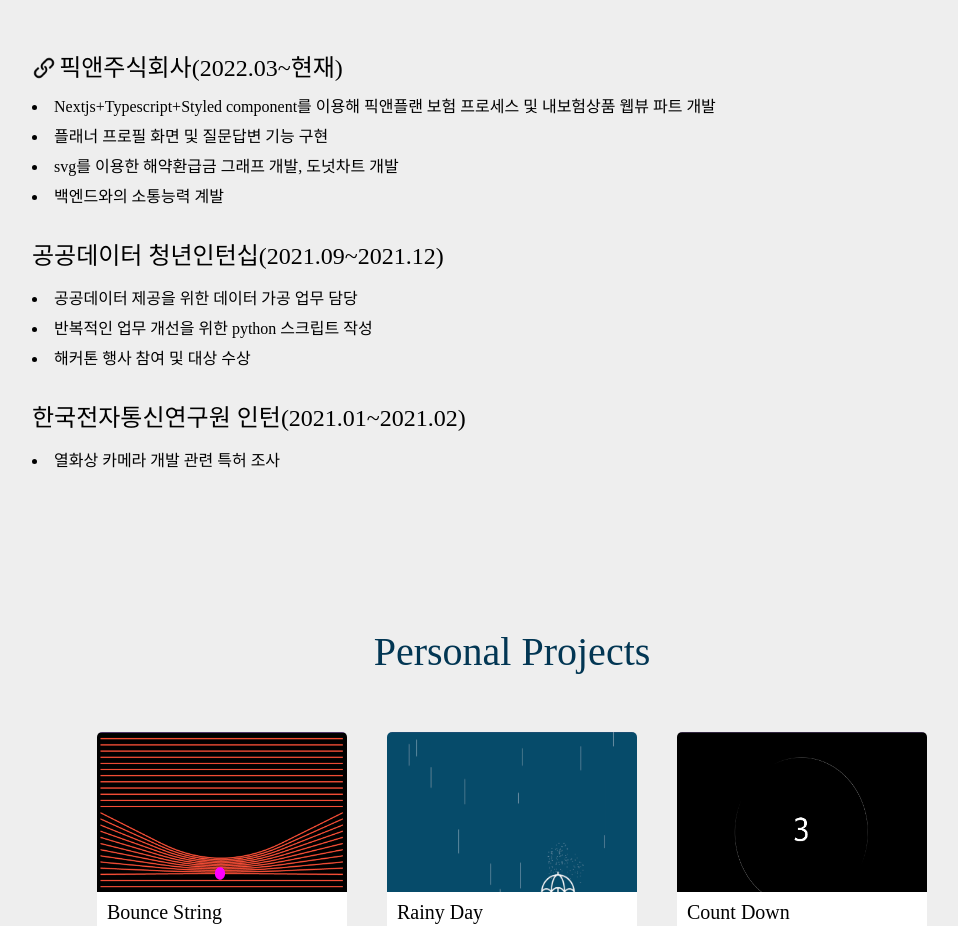
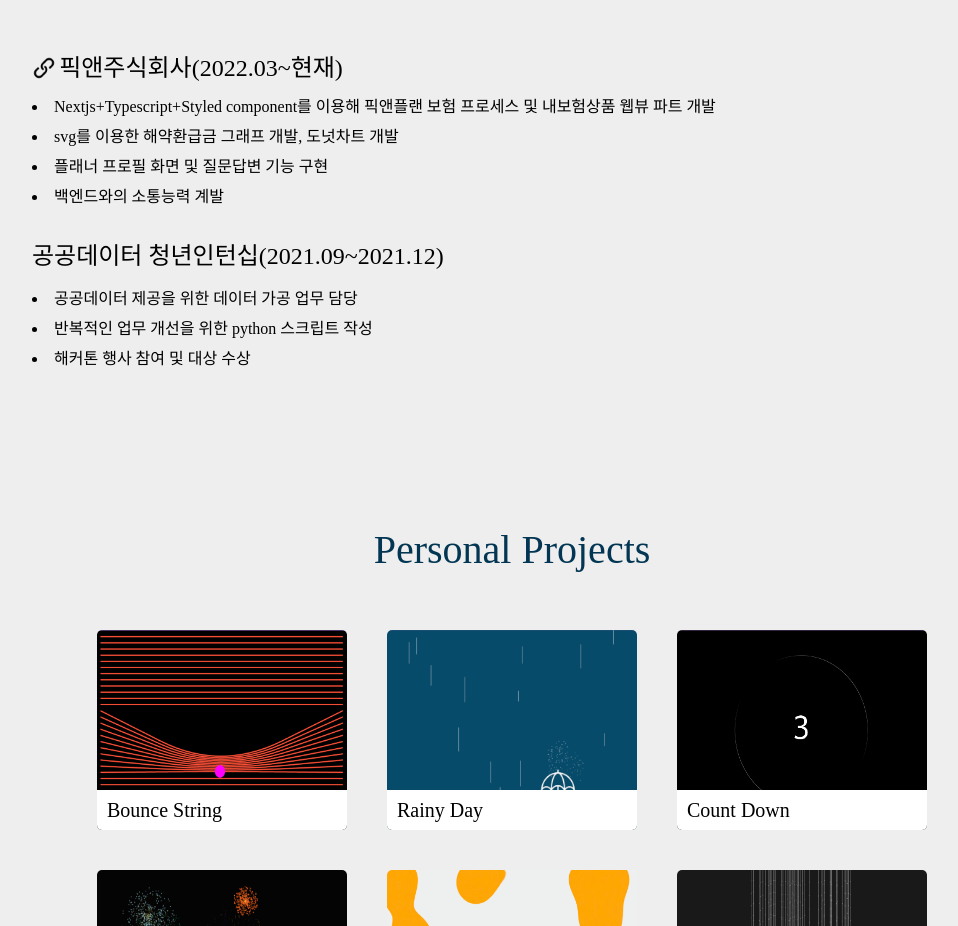
Before and after one commit to hyojinLee-git/portfolio, a React (Vite) app: page / in a window 1280 px wide. Shown: the part 1073-1999 px from the top of the page, without its empty margins (128-1086 px from the left). Built offline with nearby package versions, Linux system fonts and the light colour scheme.

Commit message:
feat: 경력사항 수정

```diff
--- a/src/containers/Sections/Section3/index.tsx
+++ b/src/containers/Sections/Section3/index.tsx
@@ -17,8 +17,8 @@ export default function Section3() {
                     Nextjs+Typescript+Styled component를 이용해 픽앤플랜 보험
                     프로세스 및 내보험상품 웹뷰 파트 개발
                 </li>
+                <li>svg를 이용한 해약환급금 그래프 개발, 도넛차트 개발</li>
                 <li>플래너 프로필 화면 및 질문답변 기능 구현</li>
-                <li>svg를 이용한 해약환급금 그래프 개발, 도넛차트 개발</li>
                 <li>백엔드와의 소통능력 계발</li>
             </ul>
             <h3>공공데이터 청년인턴십(2021.09~2021.12)</h3>
@@ -27,10 +27,6 @@ export default function Section3() {
                 <li>반복적인 업무 개선을 위한 python 스크립트 작성</li>
                 <li>해커톤 행사 참여 및 대상 수상</li>
             </ul>
-            <h3>한국전자통신연구원 인턴(2021.01~2021.02)</h3>
-            <ul>
-                <li>열화상 카메라 개발 관련 특허 조사</li>
-            </ul>
         </section>
     );
 }
```
